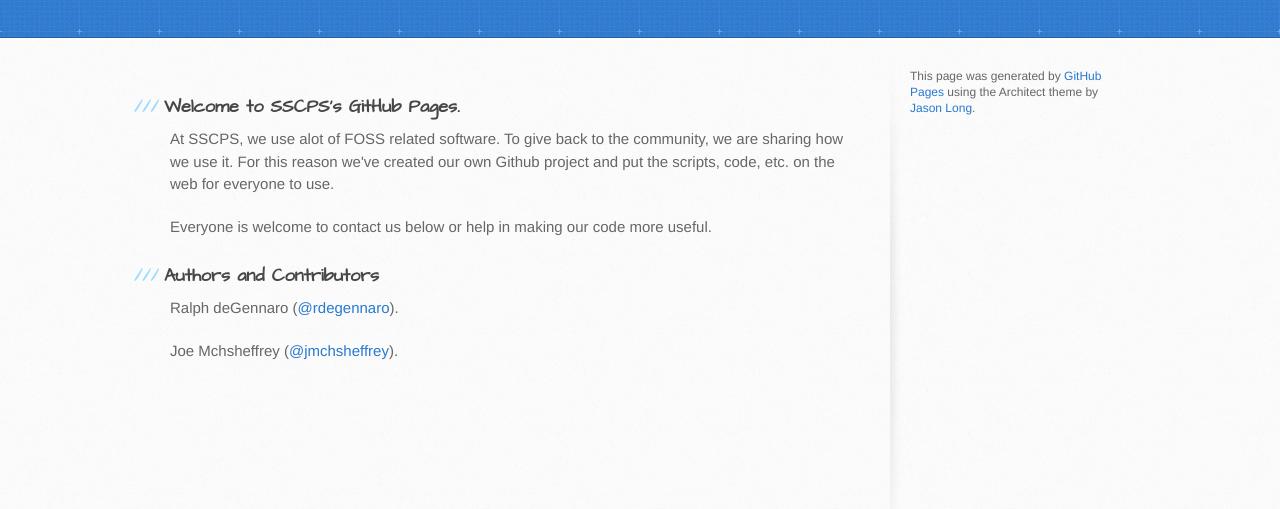
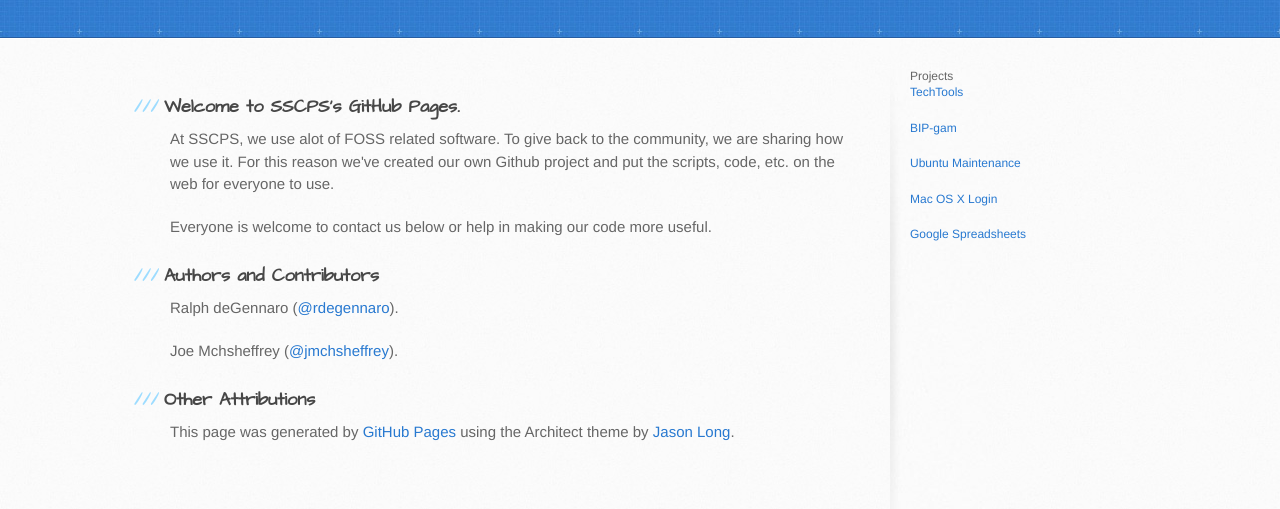
Before and after one commit to SSCPS/sscps.github.io, a plain HTML site: page index.html in a window 1280 px wide. Shown: the part 129-638 px from the top of the page. Drawn offline with Linux system fonts and the light colour scheme.

Commit message:
add links to repositories/sub-projects

```diff
--- a/index.html
+++ b/index.html
@@ -36,10 +36,18 @@
           <p>Ralph deGennaro (<a href="https://github.com/rdegennaro" class="user-mention">@rdegennaro</a>).</p>
           <p>Joe Mchsheffrey (<a href="https://github.com/rdegennaro" class="user-mention">@jmchsheffrey</a>).</p>
 
+          <h3><a name="other-attributions" class="anchor" href="#other-attributions"><span class="octicon octicon-link"></span></a>Other Attributions</h3>
+          <p>This page was generated by <a href="https://pages.github.com">GitHub Pages</a> using the Architect theme by <a href="https://twitter.com/jasonlong">Jason Long</a>.</p>
+
         </section>
 
         <aside id="sidebar">
-          <p>This page was generated by <a href="https://pages.github.com">GitHub Pages</a> using the Architect theme by <a href="https://twitter.com/jasonlong">Jason Long</a>.</p>
+          <h3>Projects</h3>
+          <p><a href="https://github.com/SSCPS/TechTools">TechTools</a></p>
+          <p><a href="https://github.com/SSCPS/bip-gam">BIP-gam</a></p>
+          <p><a href="https://github.com/SSCPS/ubuntu-scripts-maintenance">Ubuntu Maintenance</a></p>
+          <p><a href="https://github.com/SSCPS/mac-scripts-login">Mac OS X Login</a></p>
+          <p><a href="https://github.com/SSCPS/google-spreadsheet">Google Spreadsheets</a></p>
         </aside>
       </div>
     </div>
```
